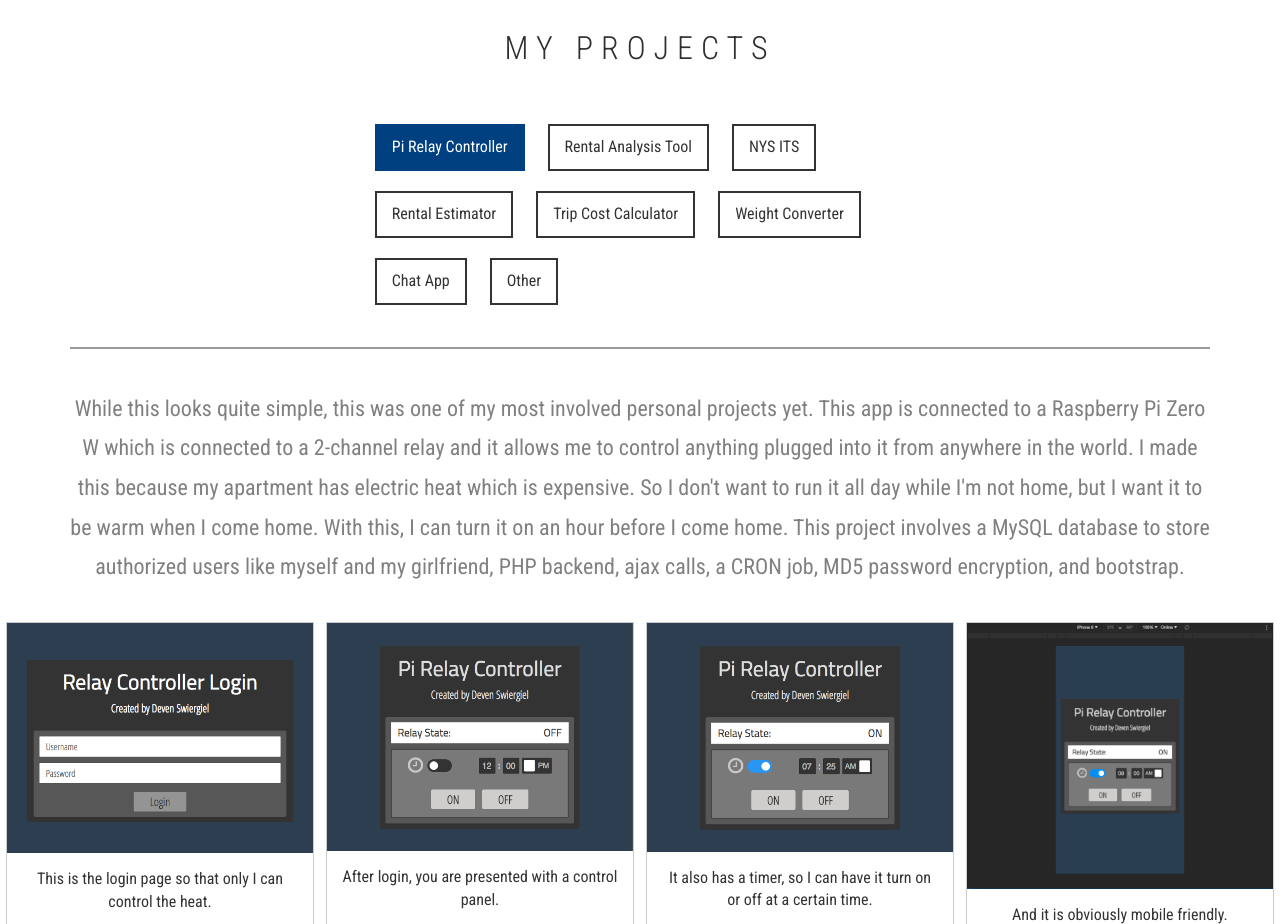
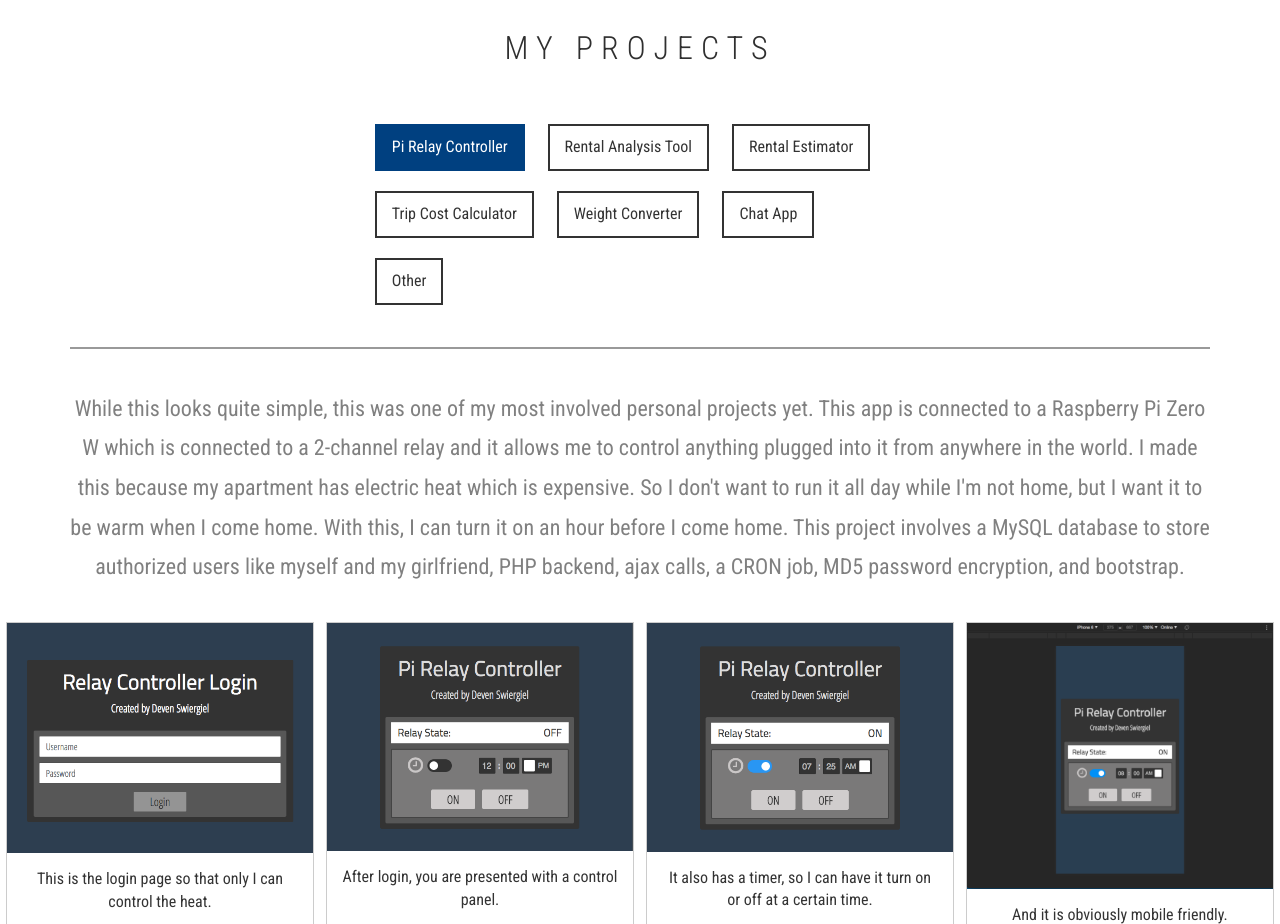
Before and after one commit to dSwiergiel/personalWebsite, a plain HTML site: page web/index.html in a window 1280 px wide. Shown: the part 3440-4364 px from the top of the page. Drawn offline with Linux system fonts and the light colour scheme.

Commit message:
Removes NYS stuff

```diff
--- a/web/index.html
+++ b/web/index.html
@@ -502,9 +502,9 @@ Author: Deven Swiergiel
                     <li role="presentation">
                         <a href="#RentalAnalysis" id="RentalAnalysis-tab" role="tab" data-toggle="tab" aria-controls="RentalAnalysis">Rental Analysis Tool</a>
                     </li>
-                    <li role="presentation">
+                    <!-- <li role="presentation">
                         <a href="#NYSITS" id="NYSITS-tab" role="tab" data-toggle="tab" aria-controls="NYSITS">NYS ITS</a>
-                    </li>
+                    </li> -->
                     <li role="presentation">
                         <a href="#RentalEstimator" role="tab" id="RentalEstimator-tab" data-toggle="tab" aria-controls="learning">Rental Estimator</a>
                     </li>
```
Also changed, not shown: web/QR.html (+2 -2 lines).
